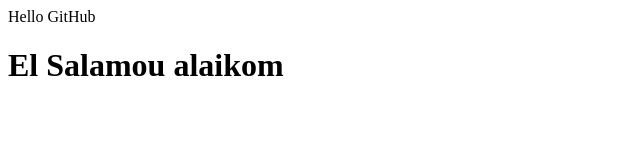
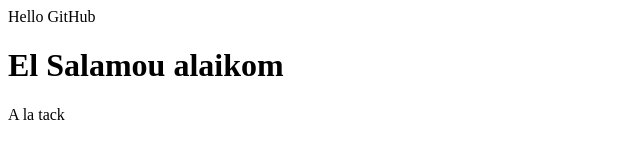
Before and after one commit to nminfo86/demo-repo, a plain HTML site: page index.html in a window 1280 px wide. Shown: the full height of the page, 0-640 px from the left. Drawn offline with Linux system fonts and the light colour scheme.

Commit message:
add a paragraph a la tack

```diff
--- a/index.html
+++ b/index.html
@@ -1,3 +1,4 @@
 <div>Hello GitHub</div>
 
 <h1>El Salamou alaikom</h1>
+<p>A la tack</p>
```
